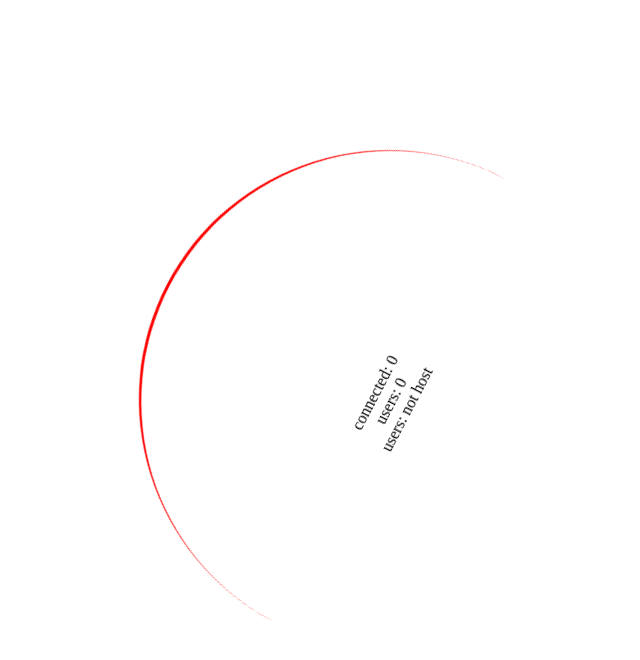
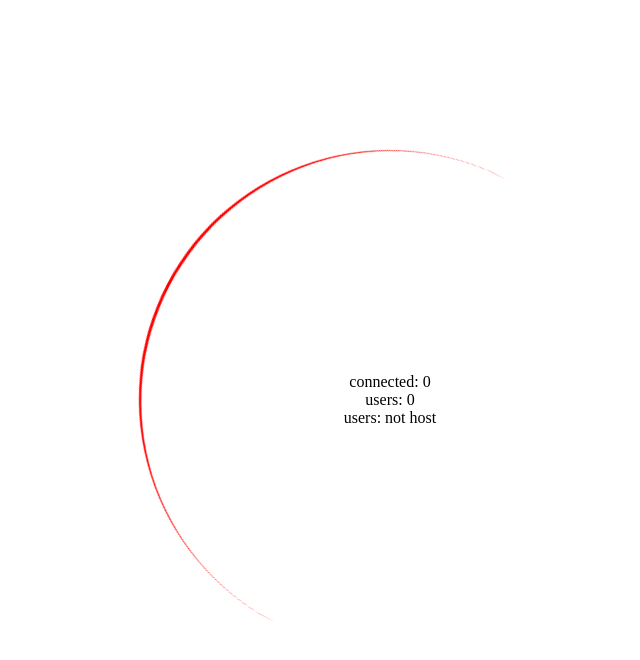
Before and after one commit to JJimenez414/DatePlanner, a React (Vite) app in the folder Frontend/DatePlanner/: page /submitionswait in a window 1280 px wide. Shown: the top 660 px of the page, without its empty margins (250-890 px from the left). Built offline with nearby package versions, Linux system fonts and the light colour scheme; no server answers.

Commit message:
fixed rotatation issue.

```diff
--- a/Frontend/DatePlanner/src/App.css
+++ b/Frontend/DatePlanner/src/App.css
@@ -197,16 +197,21 @@ html, body {
 }
 
 .wait-room-info-container {
-    height: 500px;
-    width: 500px;
     display: flex;
     flex-direction: column;
     justify-content: center;
     align-items: center;
+    position: absolute;
+    top: 50%;
+    left: 50%;
+    transform: translate(-50%, -50%);
 }
 
 .wait-room-info-container-border {
+    position: relative;
     border-top: 3px solid red;
+    height: 500px;
+    width: 500px;
     border-radius: 50%;
     animation: rotate-wait-room 3s linear infinite;
 }
--- a/Frontend/DatePlanner/src/components/SubmitionsWait.jsx
+++ b/Frontend/DatePlanner/src/components/SubmitionsWait.jsx
@@ -30,14 +30,14 @@ function SubmitionsWait() {
   return (
     <>
         <div className='center wait-room-container'>
-            <div className='wait-room-info-container-border'>
+            <div className=''>
+                <div className='wait-room-info-container-border'></div>
                 <div className='wait-room-info-container'>
-                    <p> connected: {numSubmitions}</p>
-                    <p> users: {numUsers}</p>
-                    <p> users: {isHost ? "host" : "not host"}</p>
+                        <p> connected: {numSubmitions}</p>
+                        <p> users: {numUsers}</p>
+                        <p> users: {isHost ? "host" : "not host"}</p>
                 </div>
             </div>
-
         </div>
 
     </>
```
